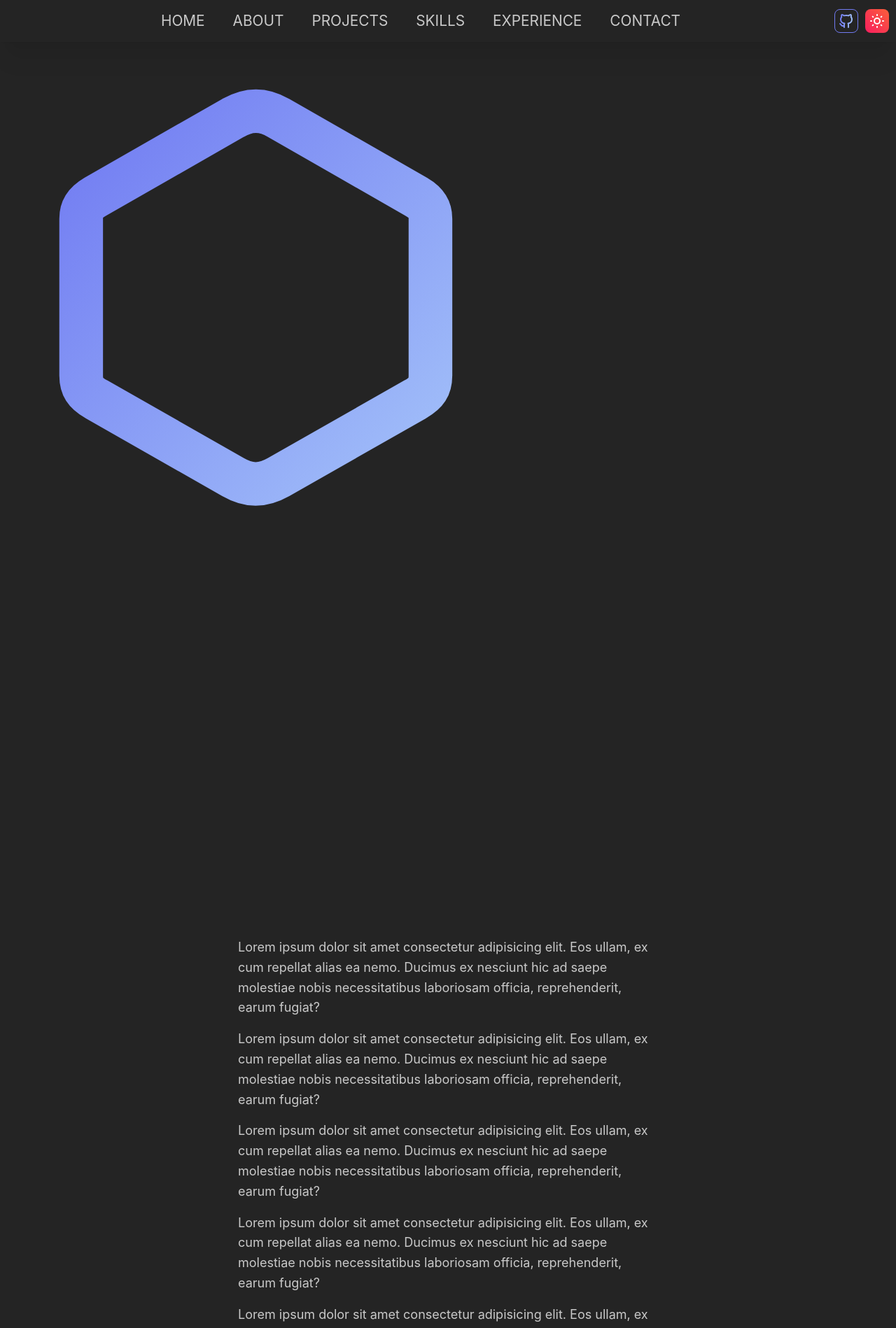
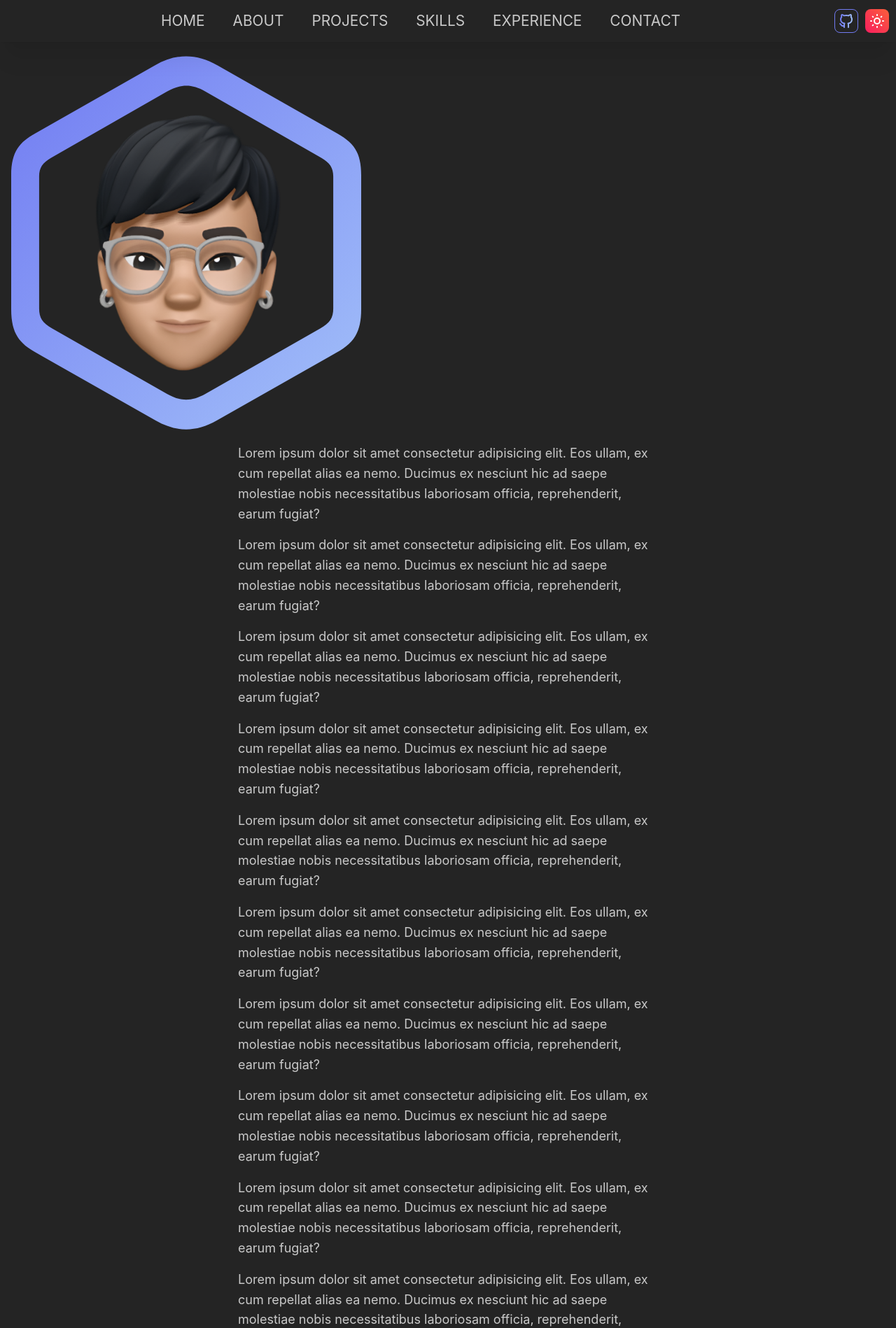
Before and after one commit to vincentz6/website, a React (Vite) app: page / in a window 1280 px wide. Shown: the top 1898 px of the page at 70% size. Built offline with nearby package versions, Linux system fonts and the light colour scheme.

Commit message:
avatar done

```diff
--- a/src/components/Avatar/Avatar.module.css
+++ b/src/components/Avatar/Avatar.module.css
@@ -1,21 +1,29 @@
 .wrapper {
-    width: 100%;
+    position: relative;
+    width: 500px;
     aspect-ratio: 1;
-    overflow: hidden;
-    transition: transform 0.3s ease, box-shadow 0.3s ease;
   }
 
-  .wrapper:hover {
-    transform: scale(1.05);
+.svg {
+    display: block;
+    width: 100%;
+    height: auto;
+    position: relative;
+    z-index: 1;
+}
+
+.imageWrapper {
+    position: absolute;
+    top: 15%;
+    left: 15%;
+    width: 70%;
+    height: 70%;
+    z-index: 0;
   }
 
-  .svg {
+.image {
     width: 100%;
     height: 100%;
-    display: block;
-  }
-
-
-   .avatarContainer {
-    position: relative;
-  }
+    object-fit: contain;
+    pointer-events: none;
+}
--- a/src/components/Avatar/Avatar.tsx
+++ b/src/components/Avatar/Avatar.tsx
@@ -1,76 +1,13 @@
-// import { Image } from "@mantine/core";
-// import classes from "./Avatar.module.css";
-
-// export function Avatar() {
-//   return (
-//     <>
-//       <div className={classes.wrapper}>
-//         <svg viewBox="0 0 100 100" className={classes.svg}>
-//           <defs>
-//             <linearGradient id="gradient" x1="0%" y1="0%" x2="100%" y2="100%">
-//               <stop offset="0%" stopColor="var(--mantine-color-gradient1-0)" />
-//               <stop
-//                 offset="100%"
-//                 stopColor="var(--mantine-color-gradient2-0)"
-//               />
-//             </linearGradient>
-
-//             <mask id="hex-mask">
-//               {/* This defines the hexagon shape */}
-//               <polygon
-//                 points="50,5 93,27.5 93,72.5 50,95 7,72.5 7,27.5"
-//                 fill="white"
-//               />
-//             </mask>
-//           </defs>
-
-//           {/* Background gradient */}
-//           <rect
-//             width="100"
-//             height="100"
-//             fill="url(#gradient)"
-//             mask="url(#hex-mask)" // Apply the hexagon mask to the gradient background
-//           />
-
-//           {/* Image inside the hexagon mask */}
-//           <image
-//             href="src/assets/react.svg" // Your image path
-//             x="0"
-//             y="0"
-//             width="100"
-//             height="100"
-//             mask="url(#hex-mask)" // Apply the hexagon mask to the image
-//           />
-//         </svg>
-//       </div>
-//     </>
-//   );
-// }
-
-import { Image, Box } from "@mantine/core";
+import { Box, Image } from "@mantine/core";
 import classes from "./Avatar.module.css";
 
-type AvatarProps = {
-  src: string;
-  alt?: string;
-};
-
-export function Avatar({ src, alt = "Avatar" }: AvatarProps) {
-  const size = 200; // Fixed size
-
-  // Hexagon path for the outer frame
+export function Avatar() {
   const framePath =
-    "M 25.3985 7.4101 C 27.1797 6.4023 28.7735 6.3554 30.6016 7.4101 L 46.3516 16.4336 C 47.5237 17.1133 47.9922 17.7930 47.9922 18.9648 L 47.9922 36.9179 C 47.9922 38.1836 47.5468 38.9101 46.2110 39.6601 L 30.6016 48.5430 C 28.7266 49.5976 27.2032 49.5742 25.3985 48.5430 L 9.7891 39.6601 C 8.4532 38.9101 8.0079 38.1836 8.0079 36.9179 L 8.0079 18.9648 C 8.0079 17.7930 8.4766 17.1133 9.6485 16.4336 L 25.3985 7.4101 Z";
-
-  // Create a smaller version of the hexagon path for the image (scaled down)
-  const imagePath =
-    "M 25.6985 10.4101 C 27.1797 9.6023 28.3735 9.5554 29.8016 10.4101 L 43.3516 18.4336 C 44.3237 19.0133 44.6922 19.5930 44.6922 20.5648 L 44.6922 35.1179 C 44.6922 36.1836 44.3468 36.7101 43.2110 37.3601 L 29.8016 45.3430 C 28.3266 46.1976 27.0032 46.1742 25.6985 45.3430 L 12.7891 37.3601 C 11.6532 36.7101 11.3079 36.1836 11.3079 35.1179 L 11.3079 20.5648 C 11.3079 19.5930 11.6766 19.0133 12.6485 18.4336 L 25.6985 10.4101 Z";
+    "M 7.5860 42.9414 L 23.8516 52.1758 C 26.6407 53.7695 29.3126 53.7930 32.1485 52.1758 L 48.4141 42.9414 C 50.5938 41.6992 51.7890 40.4336 51.7890 37.0352 L 51.7890 18.8008 C 51.7890 15.4961 50.5703 14.3008 48.5783 13.1523 L 32.2657 3.8711 C 29.3595 2.2070 26.5704 2.2305 23.7344 3.8711 L 7.4219 13.1523 C 5.4297 14.3008 4.2110 15.4961 4.2110 18.8008 L 4.2110 37.0352 C 4.2110 40.4336 5.4063 41.6992 7.5860 42.9414 Z M 9.7891 39.6601 C 8.4532 38.9101 8.0079 38.1836 8.0079 36.9179 L 8.0079 18.9648 C 8.0079 17.7930 8.4766 17.1133 9.6485 16.4336 L 25.3985 7.4101 C 27.1797 6.4023 28.7735 6.3554 30.6016 7.4101 L 46.3516 16.4336 C 47.5237 17.1133 47.9922 17.7930 47.9922 18.9648 L 47.9922 36.9179 C 47.9922 38.1836 47.5468 38.9101 46.2110 39.6601 L 30.6016 48.5430 C 28.7266 49.5976 27.2032 49.5742 25.3985 48.5430 Z";
 
   return (
     <Box className={classes.wrapper}>
-      {/* SVG for the hexagon frame with curved edges and gradient */}
-      <svg viewBox="0 0 100 100" className={classes.svg}>
-        {/* Define gradient */}
+      <svg viewBox="4.211 2.207 47.578 51.586" className={classes.svg}>
         <defs>
           <linearGradient id="gradient" x1="0%" y1="0%" x2="100%" y2="100%">
             <stop offset="0%" stopColor="var(--mantine-color-gradient1-0)" />
@@ -78,57 +15,15 @@ export function Avatar({ src, alt = "Avatar" }: AvatarProps) {
           </linearGradient>
         </defs>
 
-        {/* Curved Hexagon with gradient stroke */}
-        <path
-          d={framePath}
-          fill="none"
-          stroke={`url(#gradient)`}
-          strokeWidth={5}
-        />
+        <path d={framePath} fill={`url(#gradient)`} strokeWidth={1} />
       </svg>
 
-      {/* Mantine Image with smaller hexagon clip-path */}
-      <Box
-        style={{
-          //   width: size,
-          //   height: size,
-          overflow: "hidden",
-          display: "flex",
-          alignItems: "center",
-          justifyContent: "center",
-        }}
-      >
-        <svg width={size} height={size} viewBox="0 0 100 100">
-          <defs>
-            <clipPath id="imageClip">
-              <path d={imagePath} />
-            </clipPath>
-          </defs>
-
-          <foreignObject width="100" height="100" clipPath="url(#imageClip)">
-            <div
-              style={{
-                width: "100%",
-                height: "100%",
-                display: "flex",
-                alignItems: "center",
-                justifyContent: "center",
-                overflow: "hidden",
-              }}
-            >
-              <Image
-                src={src}
-                alt={alt}
-                fit="contain"
-                style={{
-                  maxWidth: "50%",
-                  maxHeight: "50%",
-                  objectFit: "contain",
-                }}
-              />
-            </div>
-          </foreignObject>
-        </svg>
+      <Box className={classes.imageWrapper}>
+        <Image
+          src="src/assets/avatar.png"
+          className={classes.image}
+          alt="Avatar of Me"
+        />
       </Box>
     </Box>
   );
--- a/src/pages/Homepage.tsx
+++ b/src/pages/Homepage.tsx
@@ -7,7 +7,7 @@ const lorem =
 export function Homepage() {
   return (
     <>
-      <Avatar src="src/assets/react.svg" alt="React Logo" />
+      <Avatar />
       {Array(6)
         .fill(0)
         .map((_, index) => (
```
Also changed, not shown: src/assets/avatar.png (added).
